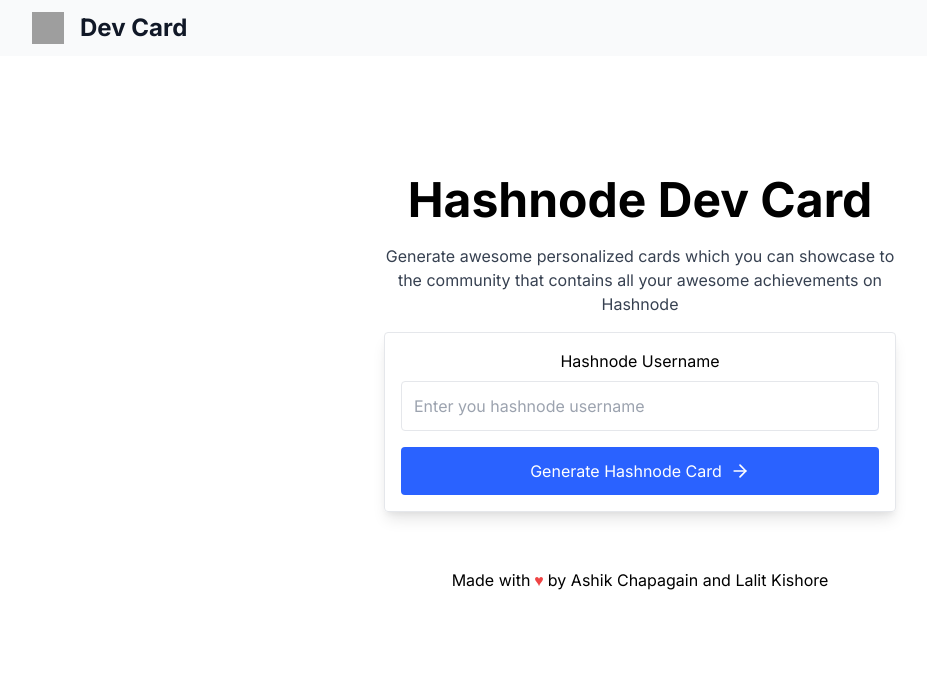
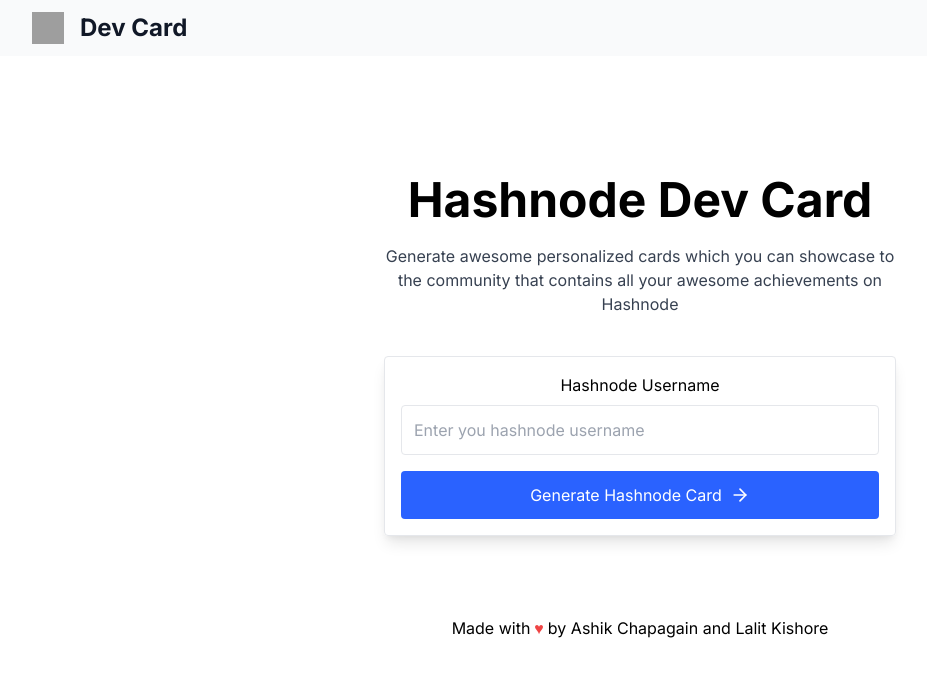
Before and after one commit to projectashik/hashnode-cards, a Next.js app: page / in a window 1280 px wide. Shown: the top 676 px of the page, without its empty margins (0-927 px from the left). Built offline with nearby package versions, Linux system fonts and the light colour scheme; grey boxes are pictures that could not be loaded.

Commit message:
style: adjust vertical margin

```diff
--- a/pages/index.tsx
+++ b/pages/index.tsx
@@ -32,7 +32,7 @@
         </p>
         <form
           onSubmit={onSubmit}
-          className='flex flex-col items-center my-4 shadow-lg border gap-2 rounded p-4 w-full max-w-lg'
+          className='flex flex-col items-center my-10 shadow-lg border gap-2 rounded p-4 w-full max-w-lg'
         >
           <label htmlFor='username'>Hashnode Username</label>
           <input
```
